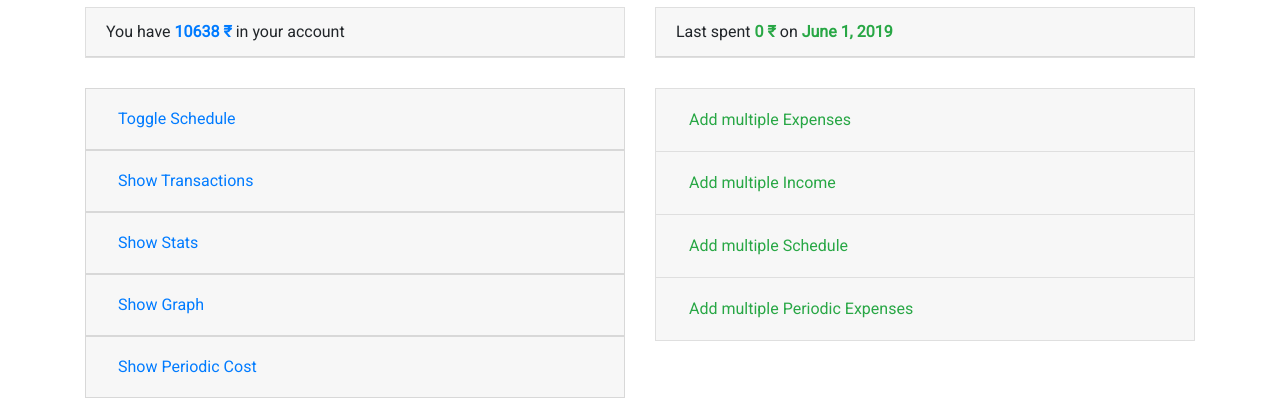
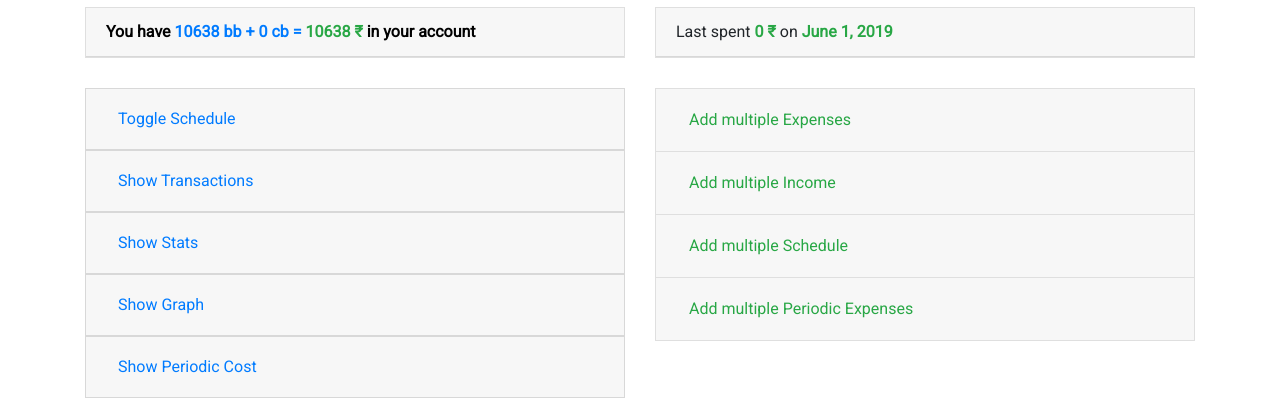
Before and after one commit to siddheshkand/expenses, a Django app: page / in a window 1280 px wide. Shown: the part 56-476 px from the top of the page. Run offline with Django 3.2, Linux system fonts and the light colour scheme; the visitor is signed in with stand-in values (Sample User, id 1); data comes from the database, SQL or seed files in the repository; data that the repository does not hold is empty; some libraries are stand-ins or nearby versions.

Commit message:
bb updated

```diff
--- a/home/templates/home/home.html
+++ b/home/templates/home/home.html
@@ -136,8 +136,14 @@
         <div class="row">
             <div class="col-lg-6">
                 <div class="card">
+
+
                     <div class="card-header">
-                        You have <b class="text-primary">{{ bank_balance }} ₹</b> in your account
+                        <b class="text-primary">
+                            <span style="color: black">You have</span> {{ bank_balance }} bb + {{ cash_balance }} cb =
+                            <b class="text-success">{{ total }} ₹ </b>
+                            <span style="color: black">in your account</span>
+                        </b>
                     </div>
                 </div>
             </div>
@@ -279,7 +285,14 @@
                 </a>
                 <div class="collapse" id="collapseExample3">
                     <div class="card">
-                        <canvas id="myChart"></canvas>
+                        <div class="card-body">
+                            <canvas id="myChart"></canvas>
+                        </div>
+                        <div class="card-footer">
+                            <input type="text" name="form-0-date" placeholder="Date" autocomplete="off"
+                                   id="graph_date" class="form-control datepicker" style="width: 20%;display: inline">
+                            <button class="btn btn-primary" onclick="get_trans_for_input_date()">Go</button>
+                        </div>
                     </div>
                 </div>
                 <a data-toggle="collapse" data-target="#collapseExample4"
@@ -584,6 +597,16 @@
 {% block script %}
     <script src="{% static 'js/bootstrap-datepicker.min.js' %}"></script>
     <script>
+        function get_trans_for_input_date() {
+            let input_field_date = document.getElementById('graph_date').value;
+
+            let parts = input_field_date.split('/');
+            year = parseInt(parts[2]) + 2000;
+            date_obj = new Date(year, parts[1] - 1, parts[0]);
+            console.log(date_obj.toString());
+
+        }
+
         $('.datepicker').datepicker({
             format: 'd/m/yy',
             autoclose: true,
@@ -668,6 +691,7 @@
             var label = myChart.data.labels[firstPoint._index];
             var value = myChart.data.datasets[firstPoint._datasetIndex].data[firstPoint._index];
             if (firstPoint !== undefined) {
+                console.log(label);
                 loadIndividualTransactionData(label);
             }
         };
--- a/home/views.py
+++ b/home/views.py
@@ -171,6 +171,7 @@ def periodic_expenses_create_formset(request):
 # AJAX
 def send_transaction_in_json(request):
     date_requested = parse(request.GET.get('date'))
+    print(date_requested)
     requested_day_trans = models.IncomeAndExpense.objects.filter(date=date_requested)
     transactions = serializers.serialize("json", requested_day_trans)
     # print(transactions)
```
